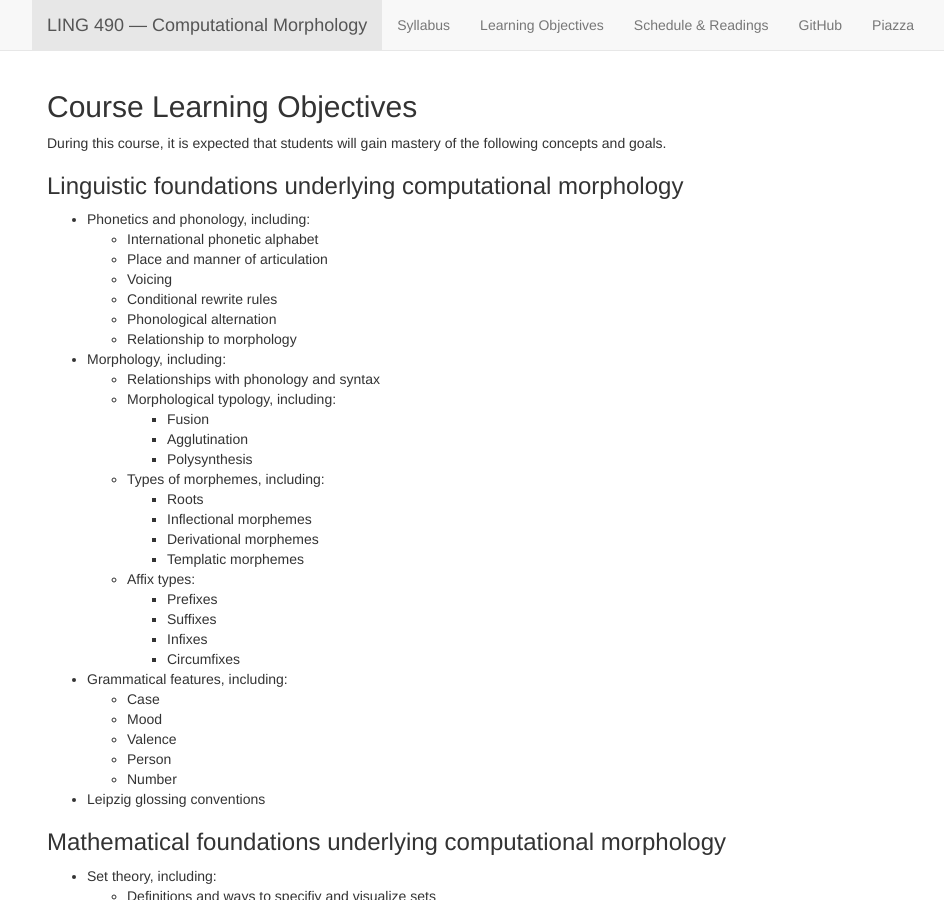
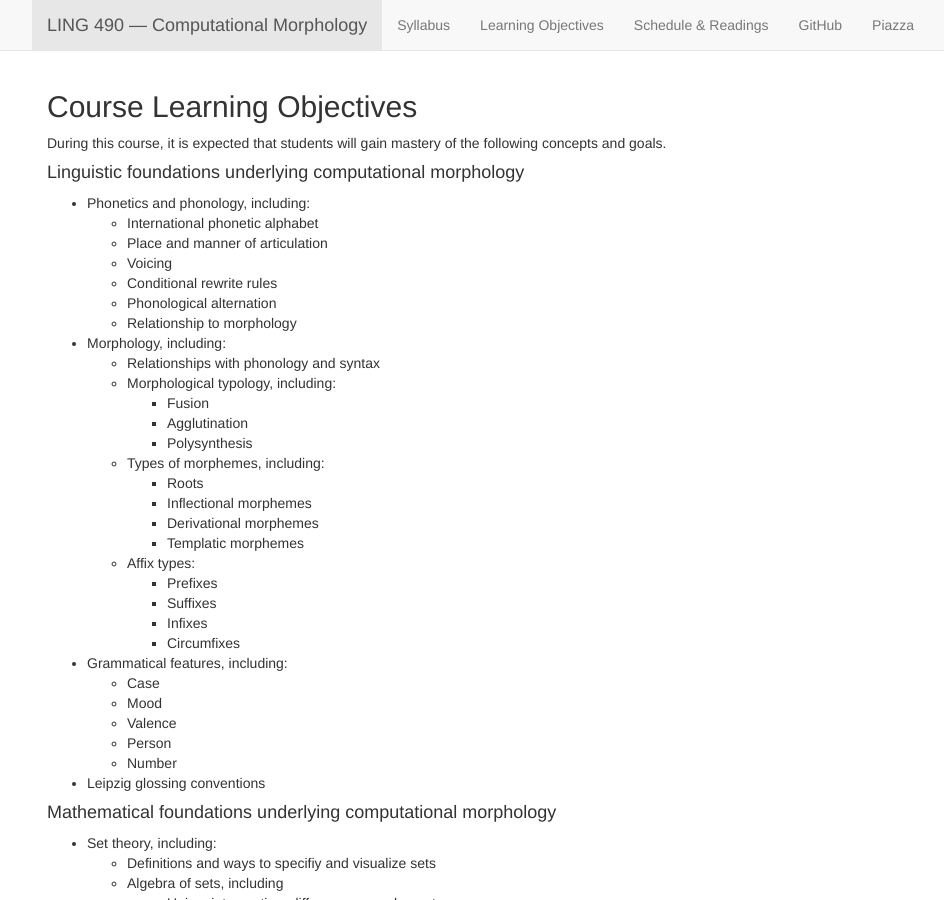
Before and after one commit to 2020-Spring-UIUC-LING490/2020-Spring-UIUC-LING490.github.io, a Jekyll site: the page built from goals.md, in a window 1280 px wide and 900 px high. Shown: the whole window, without its empty margins (8-952 px from the left). Built offline with Jekyll 4.4.1, drawn with Linux system fonts in a browser that asks for light colours; nearby versions of some CDN libraries.

```diff
--- a/goals.md
+++ b/goals.md
@@ -10,7 +10,7 @@ active_tab: main_page
 
 During this course, it is expected that students will gain mastery of the following concepts and goals.
 
-<h3>Linguistic foundations underlying computational morphology</h3>
+<h4>Linguistic foundations underlying computational morphology</h4>
 
 * Phonetics and phonology, including:
   * International phonetic alphabet
@@ -45,7 +45,7 @@ During this course, it is expected that students will gain mastery of the follow
 
 
 
-<h3>Mathematical foundations underlying computational morphology</h3>
+<h4>Mathematical foundations underlying computational morphology</h4>
 
 * Set theory, including:
   * Definitions and ways to specifiy and visualize sets
@@ -64,7 +64,7 @@ During this course, it is expected that students will gain mastery of the follow
   * Composition
 
 
-<h3>Formal language theory foundations underlying computational morphology</h3>
+<h4>Formal language theory foundations underlying computational morphology</h4>
 
 * Definitions of and relationship between language, grammar, and automata
 * Regular languages and regular expressions
@@ -74,7 +74,7 @@ During this course, it is expected that students will gain mastery of the follow
   * Finite state diagrams and visualization conventions
 
 
-<h3>XFST and related finite-state morphology tools</h3>
+<h4>XFST and related finite-state morphology tools</h4>
 
 * XFST, Foma, and HFST
 * XFST-style REPL and rules file format, including:
@@ -90,7 +90,7 @@ During this course, it is expected that students will gain mastery of the follow
 * Two-level formalism and file format
 
 
-<h3>Implementation of finite-state morphological analyzer / generator</h3>
+<h4>Implementation of finite-state morphological analyzer / generator</h4>
 
 * Read and understand a reference grammar of a language
 * Implement the lexicon and rules of the language as an FST
@@ -98,7 +98,7 @@ During this course, it is expected that students will gain mastery of the follow
 * Applications of computational morphology
 
 
-<h3>Machine learning of morphology</h3>
+<h4>Machine learning of morphology</h4>
 
 * SIGMORPHON and current research
 * Bootstrapping from finite-state systems
```
